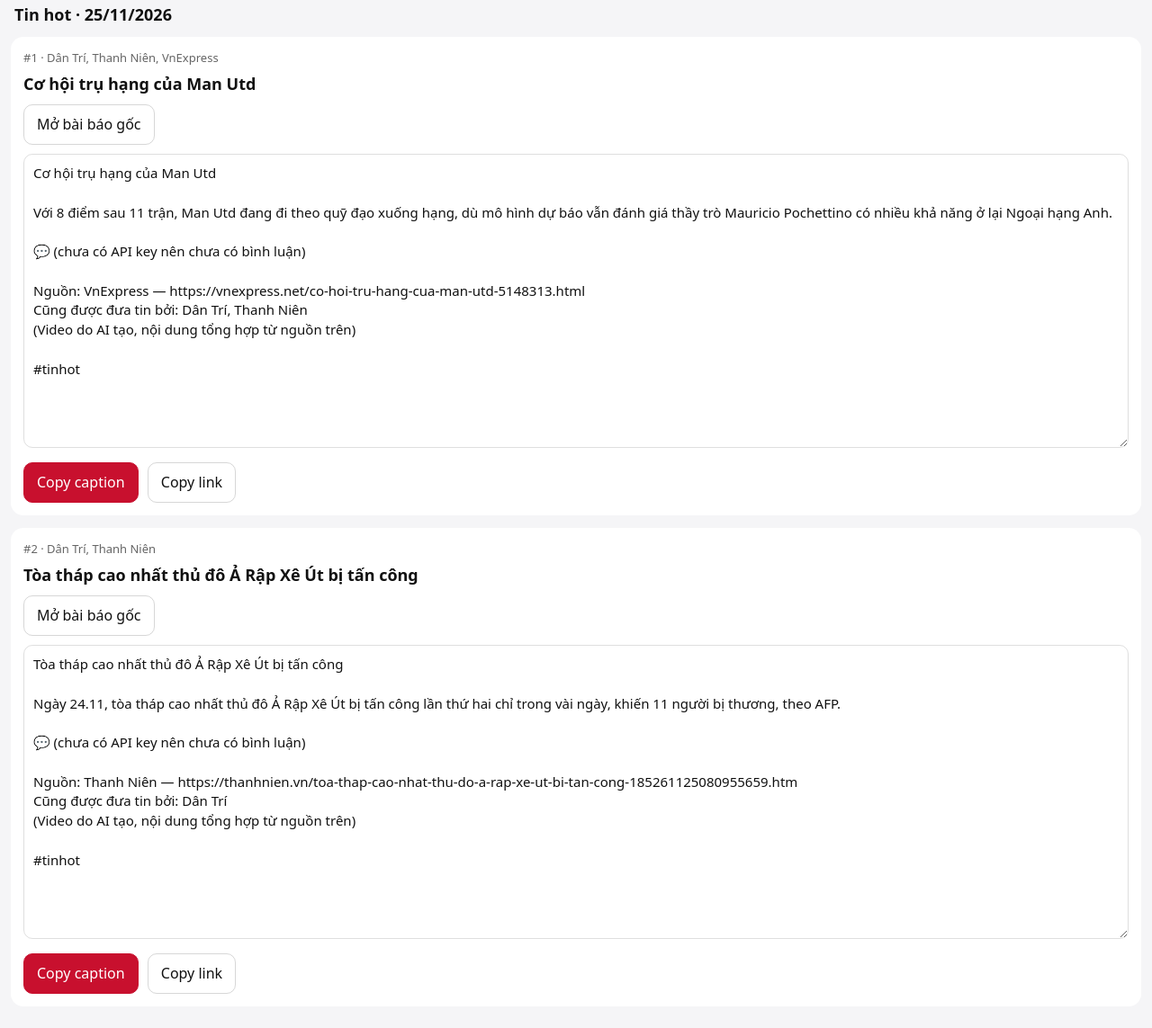
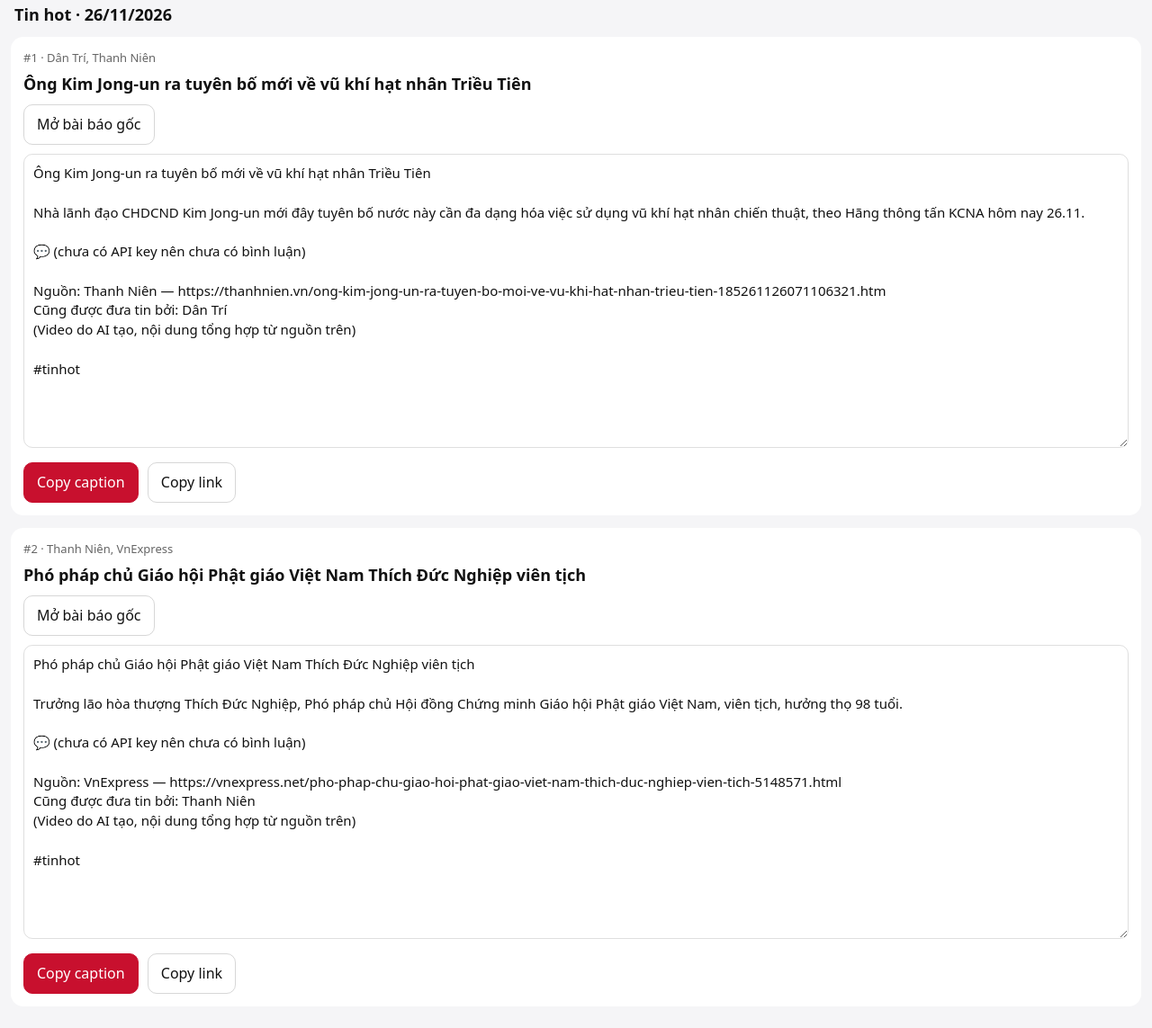
Before and after one commit to roosetup/tin-hot, a plain HTML site: page docs/index.html in a window 1280 px wide. Shown: the part 13-1156 px from the top of the page at 90% size. Drawn offline with Linux system fonts and the light colour scheme.

Commit message:
daily news

```diff
--- a/docs/index.html
+++ b/docs/index.html
@@ -1,5 +1,5 @@
 <!doctype html><html lang=vi><head><meta charset=utf-8>
-<meta name=viewport content="width=device-width,initial-scale=1"><title>Tin hot 25/11/2026</title>
+<meta name=viewport content="width=device-width,initial-scale=1"><title>Tin hot 26/11/2026</title>
 <style>:root{color-scheme:light dark;--bg:#f5f5f7;--c:#fff;--t:#111;--m:#666;--a:#c8102e}
 @media(prefers-color-scheme:dark){:root{--bg:#111;--c:#1c1c1e;--t:#eee;--m:#999}}
 body{margin:0;padding:12px;background:var(--bg);color:var(--t);font:16px/1.45 system-ui,sans-serif}
@@ -8,39 +8,39 @@ h1{font-size:18px;margin:4px 4px 12px}.card{background:var(--c);border-radius:14
 textarea{width:100%;box-sizing:border-box;font:inherit;font-size:15px;padding:10px;border-radius:10px;border:1px solid #8884;background:transparent;color:inherit;margin:10px 0}
 .btn{display:inline-block;padding:10px 14px;border-radius:10px;border:1px solid #8885;background:transparent;color:inherit;font:inherit;text-decoration:none;margin-right:6px}
 .pri{background:var(--a);border-color:var(--a);color:#fff}</style></head><body>
-<h1>Tin hot · 25/11/2026</h1><section class=card><div class=meta>#1 · Dân Trí, Thanh Niên, VnExpress</div>
-<h2>Cơ hội trụ hạng của Man Utd</h2>
-<a class=btn href="https://vnexpress.net/co-hoi-tru-hang-cua-man-utd-5148313.html" target=_blank rel=noopener>Mở bài báo gốc</a>
-<textarea id=t0 readonly rows=14>Cơ hội trụ hạng của Man Utd
+<h1>Tin hot · 26/11/2026</h1><section class=card><div class=meta>#1 · Dân Trí, Thanh Niên</div>
+<h2>Ông Kim Jong-un ra tuyên bố mới về vũ khí hạt nhân Triều Tiên</h2>
+<a class=btn href="https://thanhnien.vn/ong-kim-jong-un-ra-tuyen-bo-moi-ve-vu-khi-hat-nhan-trieu-tien-185261126071106321.htm" target=_blank rel=noopener>Mở bài báo gốc</a>
+<textarea id=t0 readonly rows=14>Ông Kim Jong-un ra tuyên bố mới về vũ khí hạt nhân Triều Tiên
 
-Với 8 điểm sau 11 trận, Man Utd đang đi theo quỹ đạo xuống hạng, dù mô hình dự báo vẫn đánh giá thầy trò Mauricio Pochettino có nhiều khả năng ở lại Ngoại hạng Anh.
+Nhà lãnh đạo CHDCND Kim Jong-un mới đây tuyên bố nước này cần đa dạng hóa việc sử dụng vũ khí hạt nhân chiến thuật, theo Hãng thông tấn KCNA hôm nay 26.11.
 
 💬 (chưa có API key nên chưa có bình luận)
 
-Nguồn: VnExpress — https://vnexpress.net/co-hoi-tru-hang-cua-man-utd-5148313.html
-Cũng được đưa tin bởi: Dân Trí, Thanh Niên
+Nguồn: Thanh Niên — https://thanhnien.vn/ong-kim-jong-un-ra-tuyen-bo-moi-ve-vu-khi-hat-nhan-trieu-tien-185261126071106321.htm
+Cũng được đưa tin bởi: Dân Trí
 (Video do AI tạo, nội dung tổng hợp từ nguồn trên)
 
 #tinhot</textarea>
 <button class="btn pri" onclick="cp('t0',this)">Copy caption</button>
 <button class=btn onclick="cp('l0',this)">Copy link</button>
-<input id=l0 value="https://vnexpress.net/co-hoi-tru-hang-cua-man-utd-5148313.html" readonly hidden></section><section class=card><div class=meta>#2 · Dân Trí, Thanh Niên</div>
-<h2>Tòa tháp cao nhất thủ đô Ả Rập Xê Út bị tấn công</h2>
-<a class=btn href="https://thanhnien.vn/toa-thap-cao-nhat-thu-do-a-rap-xe-ut-bi-tan-cong-185261125080955659.htm" target=_blank rel=noopener>Mở bài báo gốc</a>
-<textarea id=t1 readonly rows=14>Tòa tháp cao nhất thủ đô Ả Rập Xê Út bị tấn công
+<input id=l0 value="https://thanhnien.vn/ong-kim-jong-un-ra-tuyen-bo-moi-ve-vu-khi-hat-nhan-trieu-tien-185261126071106321.htm" readonly hidden></section><section class=card><div class=meta>#2 · Thanh Niên, VnExpress</div>
+<h2>Phó pháp chủ Giáo hội Phật giáo Việt Nam Thích Đức Nghiệp viên tịch</h2>
+<a class=btn href="https://vnexpress.net/pho-phap-chu-giao-hoi-phat-giao-viet-nam-thich-duc-nghiep-vien-tich-5148571.html" target=_blank rel=noopener>Mở bài báo gốc</a>
+<textarea id=t1 readonly rows=14>Phó pháp chủ Giáo hội Phật giáo Việt Nam Thích Đức Nghiệp viên tịch
 
-Ngày 24.11, tòa tháp cao nhất thủ đô Ả Rập Xê Út bị tấn công lần thứ hai chỉ trong vài ngày, khiến 11 người bị thương, theo AFP.
+Trưởng lão hòa thượng Thích Đức Nghiệp, Phó pháp chủ Hội đồng Chứng minh Giáo hội Phật giáo Việt Nam, viên tịch, hưởng thọ 98 tuổi.
 
 💬 (chưa có API key nên chưa có bình luận)
 
-Nguồn: Thanh Niên — https://thanhnien.vn/toa-thap-cao-nhat-thu-do-a-rap-xe-ut-bi-tan-cong-185261125080955659.htm
-Cũng được đưa tin bởi: Dân Trí
+Nguồn: VnExpress — https://vnexpress.net/pho-phap-chu-giao-hoi-phat-giao-viet-nam-thich-duc-nghiep-vien-tich-5148571.html
+Cũng được đưa tin bởi: Thanh Niên
 (Video do AI tạo, nội dung tổng hợp từ nguồn trên)
 
 #tinhot</textarea>
 <button class="btn pri" onclick="cp('t1',this)">Copy caption</button>
 <button class=btn onclick="cp('l1',this)">Copy link</button>
-<input id=l1 value="https://thanhnien.vn/toa-thap-cao-nhat-thu-do-a-rap-xe-ut-bi-tan-cong-185261125080955659.htm" readonly hidden></section>
+<input id=l1 value="https://vnexpress.net/pho-phap-chu-giao-hoi-phat-giao-viet-nam-thich-duc-nghiep-vien-tich-5148571.html" readonly hidden></section>
 <script>function cp(id,b){var e=document.getElementById(id),v=e.value;
 (navigator.clipboard?navigator.clipboard.writeText(v):Promise.reject()).catch(function(){e.hidden=false;e.select();document.execCommand('copy')}).then(function(){var o=b.textContent;b.textContent='Đã copy ✓';setTimeout(function(){b.textContent=o},1500)})}</script>
 </body></html>
```
Also changed, not shown: docs/latest.json (+12 -13 lines).
